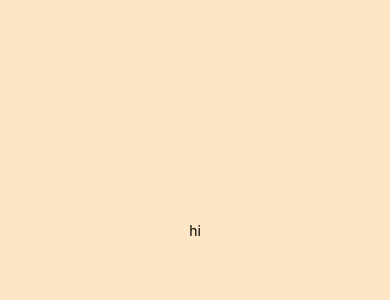
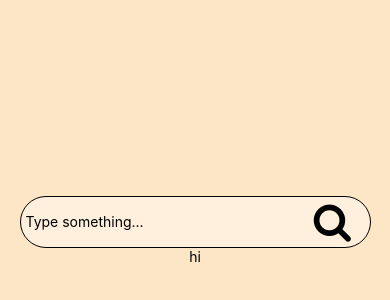
Before and after one commit to juanAriel/business-app, a React Native app: screen / in a window 390 px wide. Shown: the part 192-492 px from the top of the page. Built offline with nearby package versions, Linux system fonts and the light colour scheme.

Commit message:
creation component molecule search

```diff
--- a/src/components/Atoms/Button.tsx
+++ b/src/components/Atoms/Button.tsx
@@ -1,31 +1,35 @@
 import React from "react";
 import { StyleSheet, Text } from "react-native";
 import { TouchableOpacity } from "react-native-gesture-handler";
+import IconComponent from "./Icon";
 
 interface ButtonComponentProps {
-  title: string;
+  title?: string;
   onPress: () => void;
+  style?: object;
+  iconName?: string;
 }
 const ButtonComponent: React.FC<ButtonComponentProps> = ({
   title,
   onPress,
+  style,
+  iconName,
 }) => {
   return (
-    <TouchableOpacity>
-      <Text style={styles.buttonText}>{title}</Text>
+    <TouchableOpacity style={[styles.button, style]} onPress={onPress}>
+      {iconName && <IconComponent name={iconName} />}
+      {title && <Text style={styles.buttonText}>{title}</Text>}
     </TouchableOpacity>
   );
 };
 
 const styles = StyleSheet.create({
   button: {
-    backgroundColor: "#007bff",
-    padding: 10,
     borderRadius: 5,
     alignItems: "center",
   },
   buttonText: {
-    color: "#fff",
+    color: "#000",
     fontSize: 16,
   },
 });
--- a/src/components/Atoms/Icon.tsx
+++ b/src/components/Atoms/Icon.tsx
@@ -1,6 +1,6 @@
 import React from "react";
 import { StyleSheet } from "react-native";
-import { Icon } from "react-native-vector-icons";
+import Icon from "react-native-vector-icons/FontAwesome";
 interface IconComponentProps {
   name: string;
   size?: number;
@@ -19,7 +19,10 @@ const IconComponent: React.FC<IconComponentProps> = ({
 };
 
 const styles = StyleSheet.create({
-  icon: {},
+  icon: {
+    color: "#000",
+    fontSize: 40,
+  },
 });
 
 export default IconComponent;
--- a/src/components/Atoms/TextInput.tsx
+++ b/src/components/Atoms/TextInput.tsx
@@ -1,30 +1,32 @@
-import React from 'react'
-import { TextInput as Input , StyleSheet } from 'react-native';
+import React from "react";
+import { TextInput as Input, StyleSheet } from "react-native";
 
-interface TextInputComponentProps{
-  value:string;
-  onChangeText:(text:string)=>void;
-  placeholder?:string;
+interface TextInputComponentProps {
+  value: string;
+  onChangeText: (text: string) => void;
+  placeholder?: string;
+  style?: object;
 }
 
-const TextInputComponent:React.FC<TextInputComponentProps> = ({value, onChangeText, placeholder}) => {
+const TextInputComponent: React.FC<TextInputComponentProps> = ({
+  value,
+  onChangeText,
+  placeholder,
+}) => {
   return (
     <Input
-    style={styles.input}
-    value={value}
-    onChangeText={onChangeText}
-    placeholder={placeholder} />
-  )
-}
+      style={styles.input}
+      value={value}
+      onChangeText={onChangeText}
+      placeholder={placeholder}
+    />
+  );
+};
 
 const styles = StyleSheet.create({
-  input:{
-    height:40,
-    borderColor:'#ccc',
-    borderWidth:1,
-    paddingHorizontal:10,
-    borderRadius:5
-  }
-})
+  input: {
+    width: "85%",
+  },
+});
 
-export default TextInputComponent
+export default TextInputComponent;
--- /dev/null
+++ b/src/components/Molecules/SearchComponent.tsx
@@ -0,0 +1,37 @@
+import React from "react";
+import { Text, View, StyleSheet } from "react-native";
+import TextInputComponent from "../Atoms/TextInput";
+import ButtonComponent from "../Atoms/Button";
+
+const SearchComponent: React.FC = () => {
+  const search = () => {
+    alert("Hola mundo");
+  };
+
+  const TextSearch = () => {};
+
+  return (
+    <View style={styles.container}>
+      <TextInputComponent
+        value=""
+        onChangeText={TextSearch}
+        placeholder="Type something..."
+      />
+      <ButtonComponent onPress={search} iconName="search" />
+    </View>
+  );
+};
+
+const styles = StyleSheet.create({
+  container: {
+    flexDirection: "row",
+    padding: 5,
+    backgroundColor: "rgba(255, 255, 255, 0.4)",
+    borderRadius: 50,
+    width: "90%",
+    borderWidth: 1,
+    borderColor: "#000",
+  },
+});
+
+export default SearchComponent;
--- a/src/pages/home.tsx
+++ b/src/pages/home.tsx
@@ -1,9 +1,11 @@
 import { StyleSheet, View, Text, ImageBackground } from "react-native";
 import React from "react";
+import SearchComponent from "../components/Molecules/SearchComponent";
 
 const Home = () => {
   return (
     <View style={styles.container}>
+      <SearchComponent />
       <Text>hi</Text>
     </View>
   );
```
